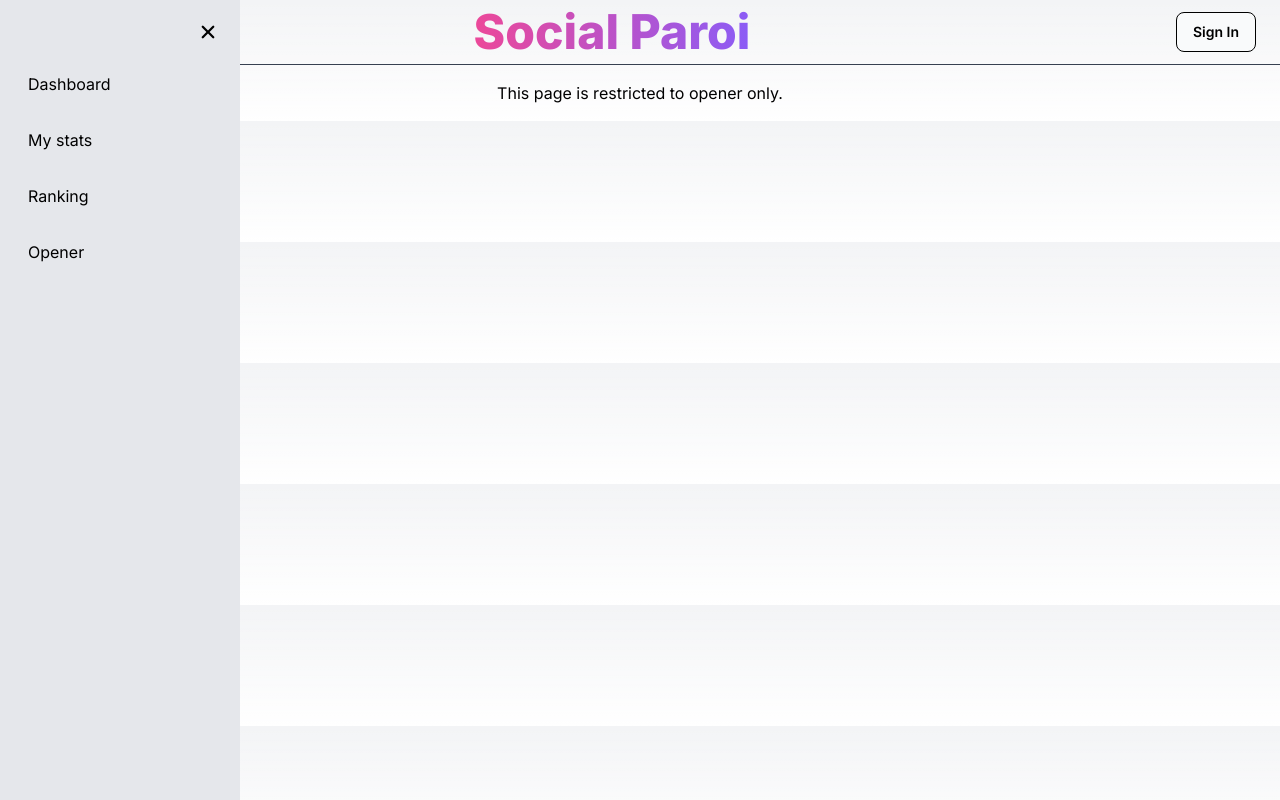
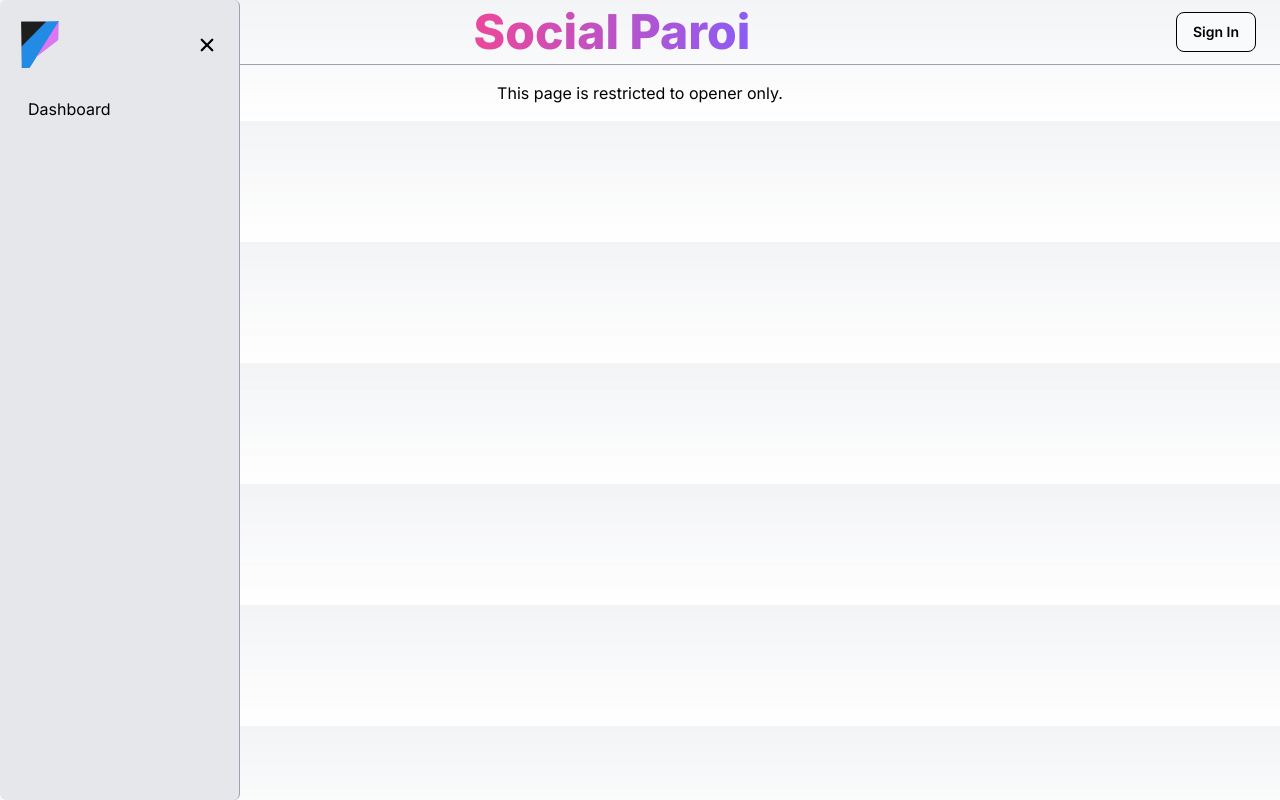
Before and after one commit to jfaussion/Social-paroi, a Next.js app: page /opener in a window 1280 px wide. Both pictures are taken after a click on the button 36 px from the left and 33 px from the top of the page. Built offline with nearby package versions, Linux system fonts and the light colour scheme; no server answers.

Commit message:
[FIX] drawer z-index

```diff
--- a/components/Drawer.tsx
+++ b/components/Drawer.tsx
@@ -1,15 +1,20 @@
 "use client";
 
+import { isOpener } from '@/utils/session.utils';
+import { useSession } from 'next-auth/react';
 import { useRouter } from 'next/navigation';
 import { useState } from 'react';
 import { IoClose } from 'react-icons/io5';
 import { LuMenu } from 'react-icons/lu';
+import Image from 'next/image';
+import Logo from '@/public/social-paroi.png';
 
 const Drawer = () => {
   const [isOpen, setIsOpen] = useState(false);
   const toggleDrawer = () => setIsOpen(!isOpen);
 
   const router = useRouter();
+  const session = useSession();
 
   const navigate = (path: string) => {
     router.push(path);
@@ -20,26 +25,32 @@ const Drawer = () => {
   return (
     <div>
       {/* Toggle button */}
-      <div>
-        <button onClick={toggleDrawer} className='mt-2 active:border-0'>
-          {isOpen ? <IoClose className="h-6 w-6 hover:bg-gray-300 hover:dark:bg-gray-700 rounded-md" />
-                  : <LuMenu className="h-6 w-6 hover:bg-gray-300 hover:dark:bg-gray-700 rounded-md" />
-          }
-        </button>
-      </div>
+      <button onClick={toggleDrawer} className='mt-2 active:border-0'>
+        {isOpen ? <IoClose className="h-6 w-6 hover:bg-gray-300 hover:dark:bg-gray-700 rounded-md" />
+          : <LuMenu className="h-6 w-6 hover:bg-gray-300 hover:dark:bg-gray-700 rounded-md" />
+        }
+      </button>
       {/* Drawer */}
-      <div className={`fixed z-30 top-0 left-0 h-full w-full sm:w-[15rem] bg-gray-200 dark:bg-gray-800 transition-transform duration-300 ${isOpen ? 'translate-x-0' : '-translate-x-full'}`}>
+      <div className={`fixed z-30 top-0 left-0 h-full w-full sm:w-[15rem] bg-gray-200 dark:bg-gray-800  border-r border-gray-400 dark:border-gray-600 rounded-md transition-transform duration-300 ${isOpen ? 'translate-x-0' : '-translate-x-full'}`}>
         <div className='flex flex-col'>
-          <div className='flex justify-end pr-5 pt-5'>
+
+          {/* Drawer header */}
+          <div className='flex justify-between px-5 pt-5'>
+            <Image src={Logo} alt="Social Paroi app logo" width={40} height={40} />
             <button onClick={toggleDrawer}>
               {isOpen && <IoClose className="h-6 w-6 hover:bg-gray-300 hover:dark:bg-gray-700 rounded-md" />}
             </button>
           </div>
-          <div className="p-5 space-y-4">
+
+          {/* Navigation links */}
+          <div className="p-5 space-y-3">
             <div className="cursor-pointer hover:bg-gray-300 hover:dark:bg-gray-700 p-2 rounded-md" onClick={() => navigate('/dashboard')}>Dashboard</div>
-            <div className="cursor-pointer hover:bg-gray-300 hover:dark:bg-gray-700 p-2 rounded-md" onClick={() => navigate('/stats')}>My stats</div>
-            <div className="cursor-pointer hover:bg-gray-300 hover:dark:bg-gray-700 p-2 rounded-md" onClick={() => navigate('/ranking')}>Ranking</div>
-            <div className="cursor-pointer hover:bg-gray-300 hover:dark:bg-gray-700 p-2 rounded-md" onClick={() => navigate('/opener')}>Opener</div>
+            {isOpener(session.data) && (
+              <>
+                <hr className="border-t border-gray-400 dark:border-gray-600" />
+                <div className="cursor-pointer hover:bg-gray-300 hover:dark:bg-gray-700 p-2 rounded-md" onClick={() => navigate('/opener')}>Create new bloc</div>
+              </>
+            )}
           </div>
         </div>
       </div>
--- a/components/Navbar.tsx
+++ b/components/Navbar.tsx
@@ -18,7 +18,7 @@ export default async function NavBar() {
 
   return (
     <SessionProvider session={session}>
-      <nav className="sticky flex justify-center border-b border-gray-700">
+      <nav className="sticky z-20 flex justify-center border-b border-gray-400 dark:border-gray-700">
         <div className="flex items-center justify-between w-full h-16 px-4 mx-auto sm:px-6">
           <Drawer />
           <div className="text-4xl md:text-5xl font-extrabold">
```
